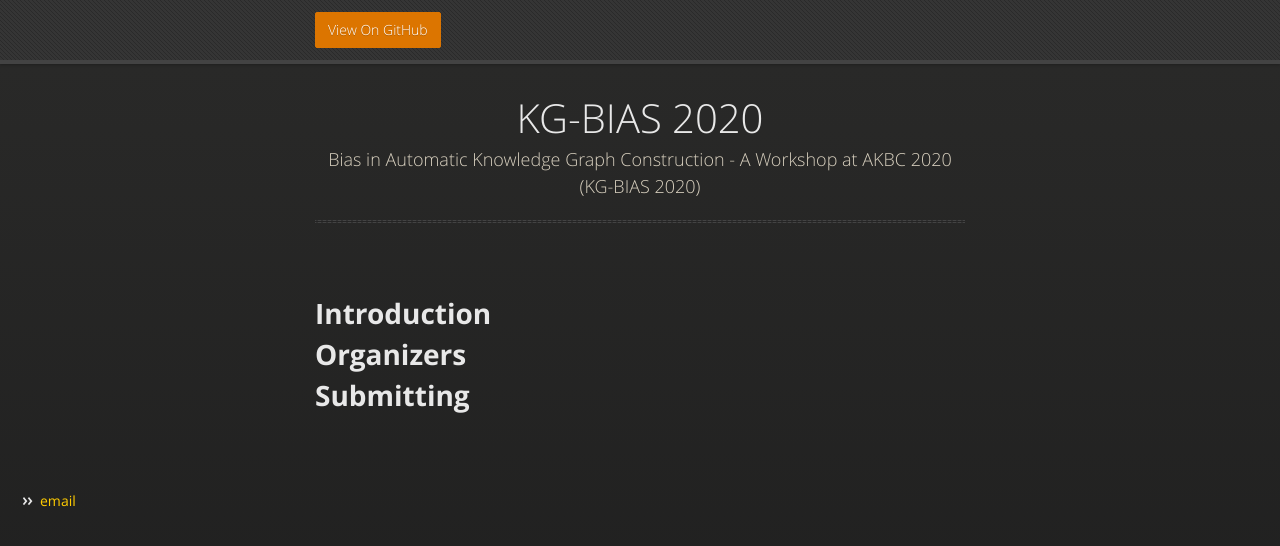
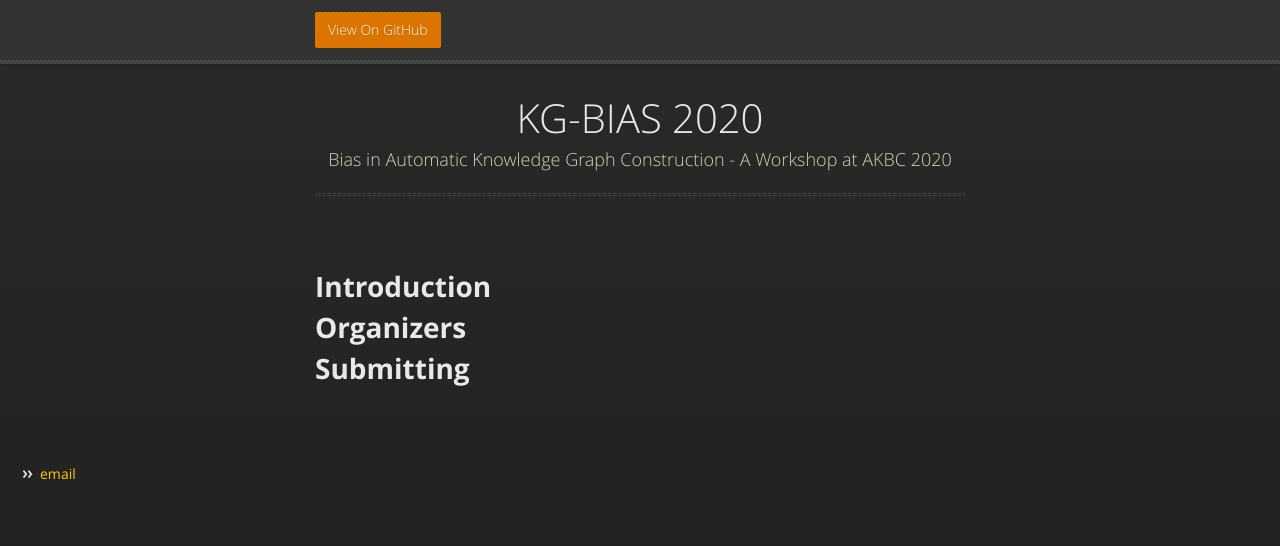
Before and after one commit to kg-bias/kg-bias.github.io, a Jekyll site: the page built from index.md, in a window 1280 px wide. Shown: the top 546 px of the page. Built offline with Jekyll 4.4.1, drawn with Linux system fonts in a browser that asks for light colours; our own code applies the rules of GitHub Pages for plain Markdown files.

Commit message:
Update _config.yml

```diff
--- a/_config.yml
+++ b/_config.yml
@@ -1,6 +1,6 @@
 name: KG-BIAS
 title: KG-BIAS 2020
-description: Bias in Automatic Knowledge Graph Construction - A Workshop at AKBC 2020 (KG-BIAS 2020)
+description: Bias in Automatic Knowledge Graph Construction - A Workshop at AKBC 2020
 show_downloads: false
 google_analytics: UA-157009293-1
 theme: jekyll-theme-midnight
```
